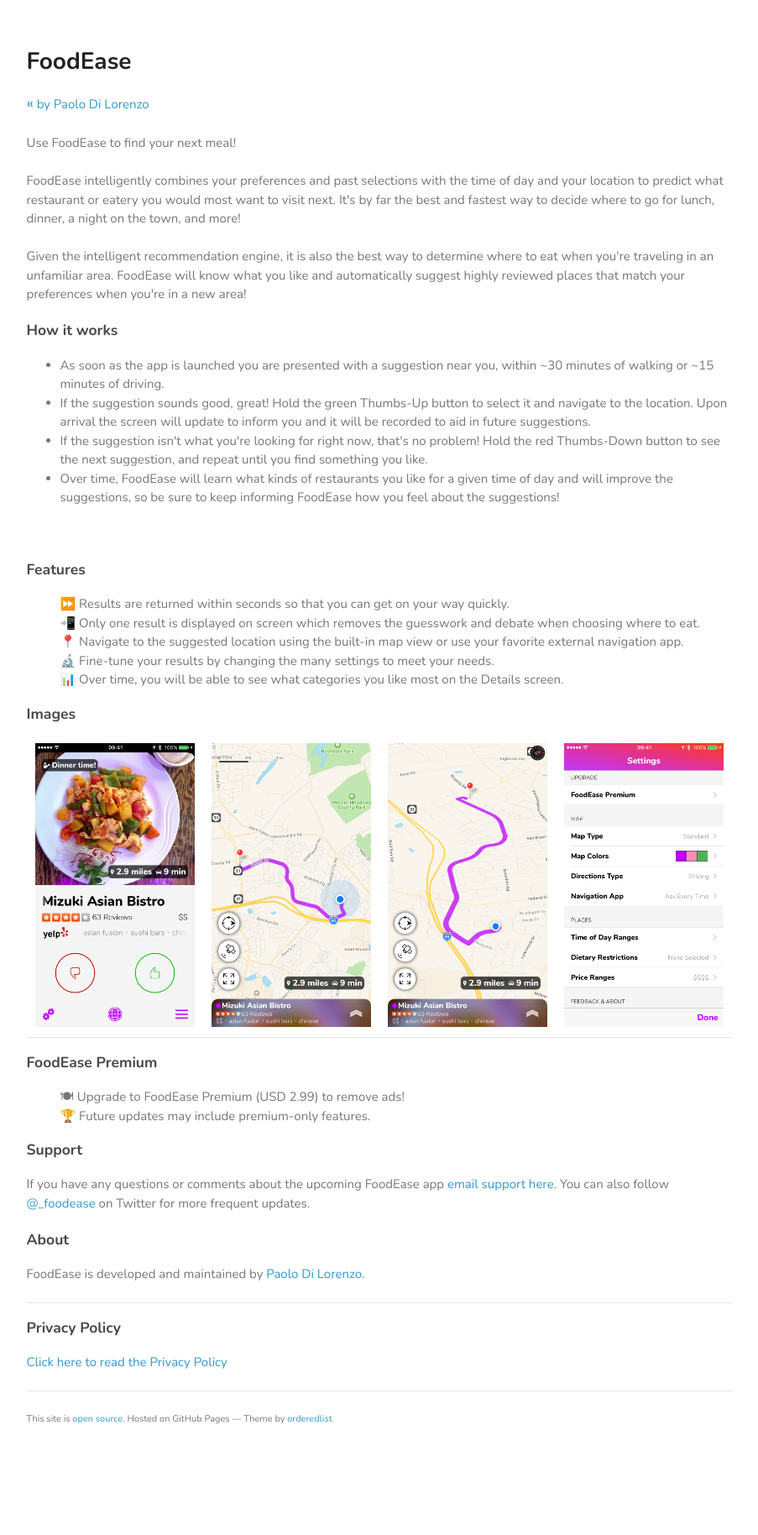
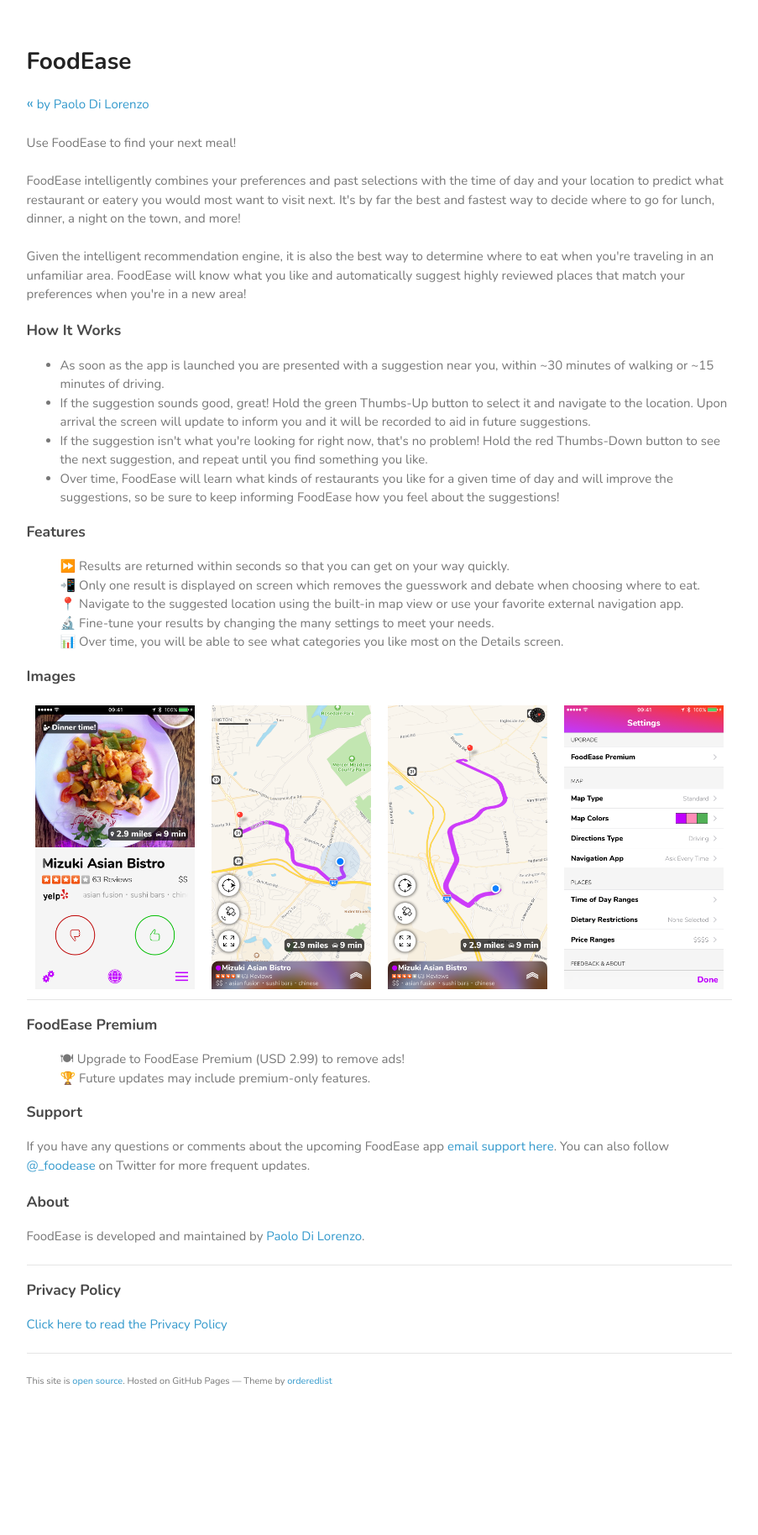
Before and after one commit to pdil/website-Jekyll, a Jekyll site: the page built from apps/foodease/index.html, in a window 1280 px wide. Shown: the whole page at 84% size, without its empty margins (188-1091 px from the left). Built offline with Jekyll 4.4.1, drawn with Linux system fonts in a browser that asks for light colours; after the commit the page ends 1783 px from its top, so only the background shows below that.

Commit message:
Remove unnecessary line breaks

```diff
--- a/apps/foodease/index.html
+++ b/apps/foodease/index.html
@@ -16,7 +16,7 @@
 Given the intelligent recommendation engine, it is also the best way to determine where to eat when you're traveling in an unfamiliar area. FoodEase will know what you like and automatically suggest highly reviewed places that match your preferences when you're in a new area!
 
 <br><br>
-<h3>How it works</h3>
+<h3>How It Works</h3>
 <ul>
   <li>As soon as the app is launched you are presented with a suggestion near you, within ~30 minutes of walking or ~15 minutes of driving.</li>
   <li>If the suggestion sounds good, great! Hold the green Thumbs-Up button to select it and navigate to the location. Upon arrival the screen will update to inform you and it will be recorded to aid in future suggestions.</li>
@@ -24,9 +24,7 @@
   <li>Over time, FoodEase will learn what kinds of restaurants you like for a given time of day and will improve the suggestions, so be sure to keep informing FoodEase how you feel about the suggestions!
 </ul>
 
-<br><br>
 <h3>Features</h3>
-
 <ul class="no-bullet-list">
   <li>⏩ Results are returned within seconds so that you can get on your way quickly.</li>
   <li>📲 Only one result is displayed on screen which removes the guesswork and debate when choosing where to eat.</li>
@@ -36,7 +34,6 @@
 </ul>
 
 <h3>Images</h3>
-
 <table>
   <tr>
     <td><a href="img_home.png"><img src="img_home.png" width="200"></a></td>
```
